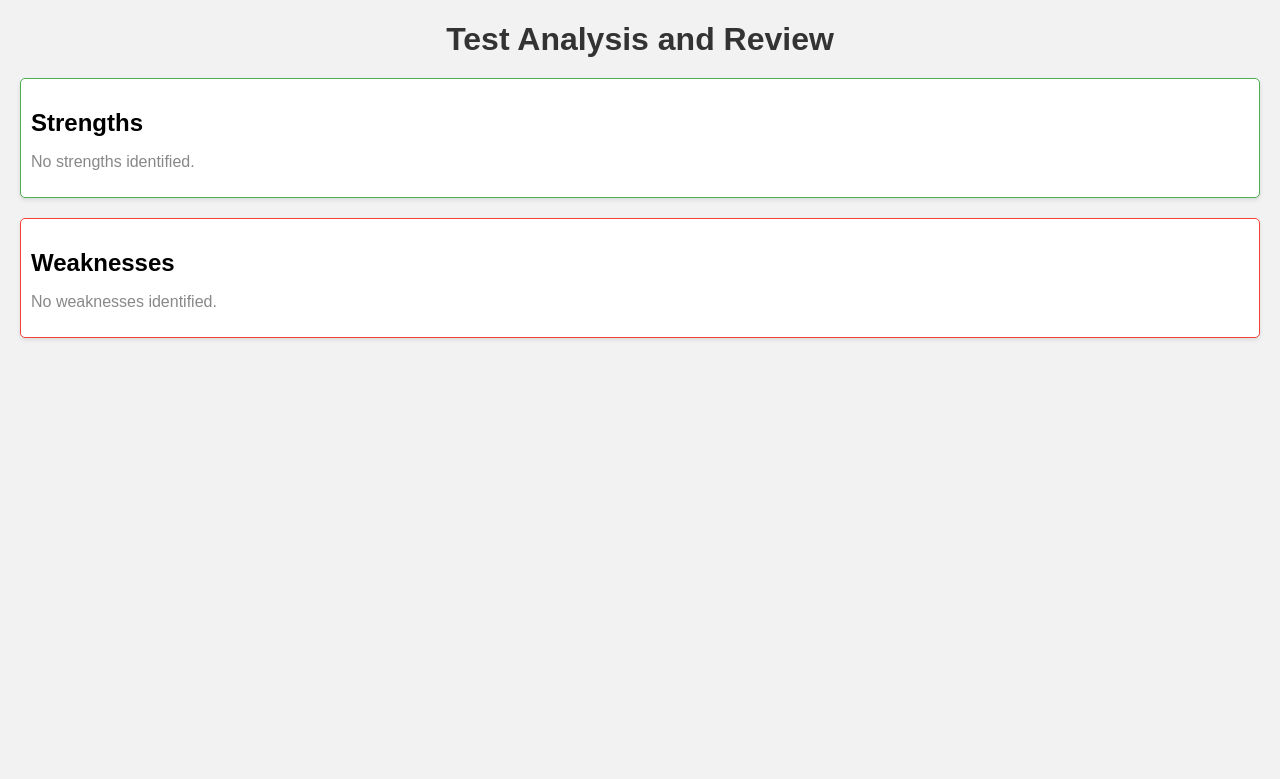
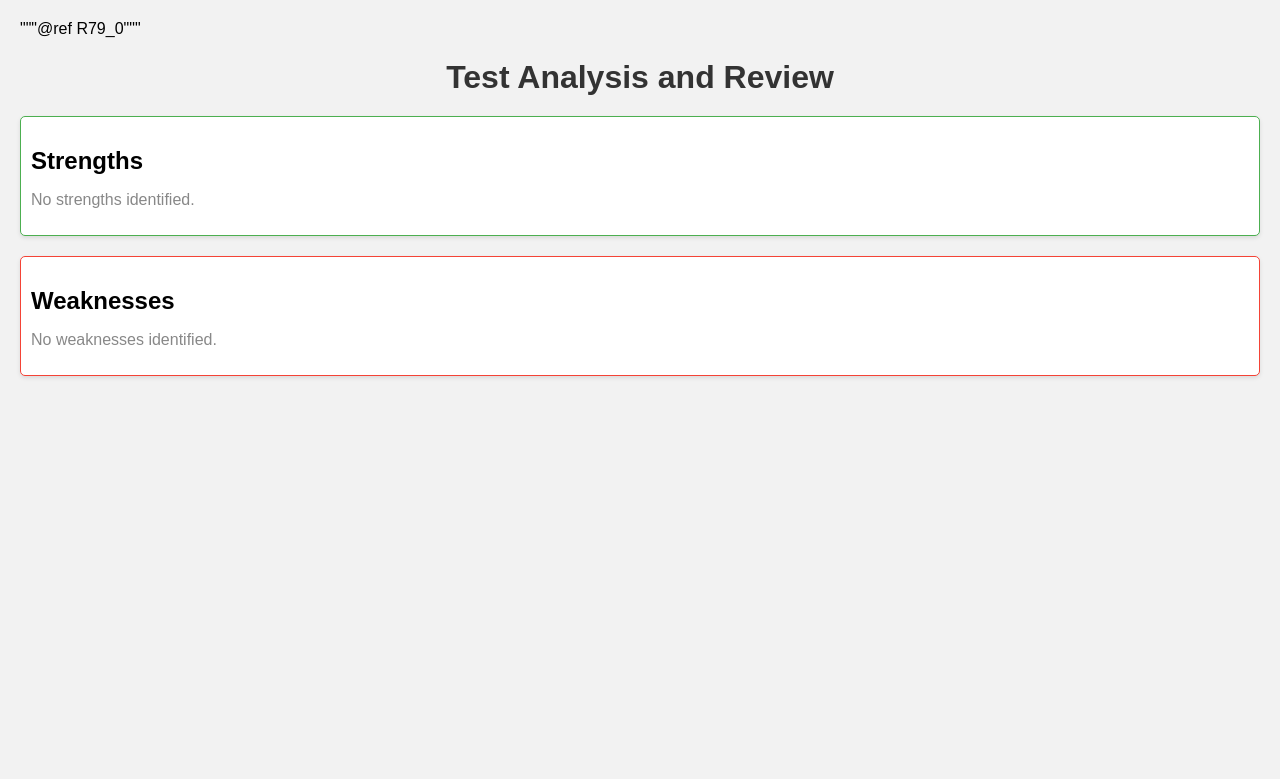
Before and after one commit to WSUCEG-7140/Team-Beta, a Flask app: template templates/analyze_review.html in a window 1280 px wide. Shown: the top 779 px of the page. Run offline with Flask 3, Linux system fonts and the light colour scheme; the template is opened without the code that fills it, so the values that code supplies are empty.

Commit message:
Updated reference in analyze_review.html

```diff
--- a/templates/analyze_review.html
+++ b/templates/analyze_review.html
@@ -1,3 +1,5 @@
+"""@ref R79_0"""
+
 <!-- Declaration of the HTML document type and language -->
 <!DOCTYPE html>
 <html lang="en">
```
